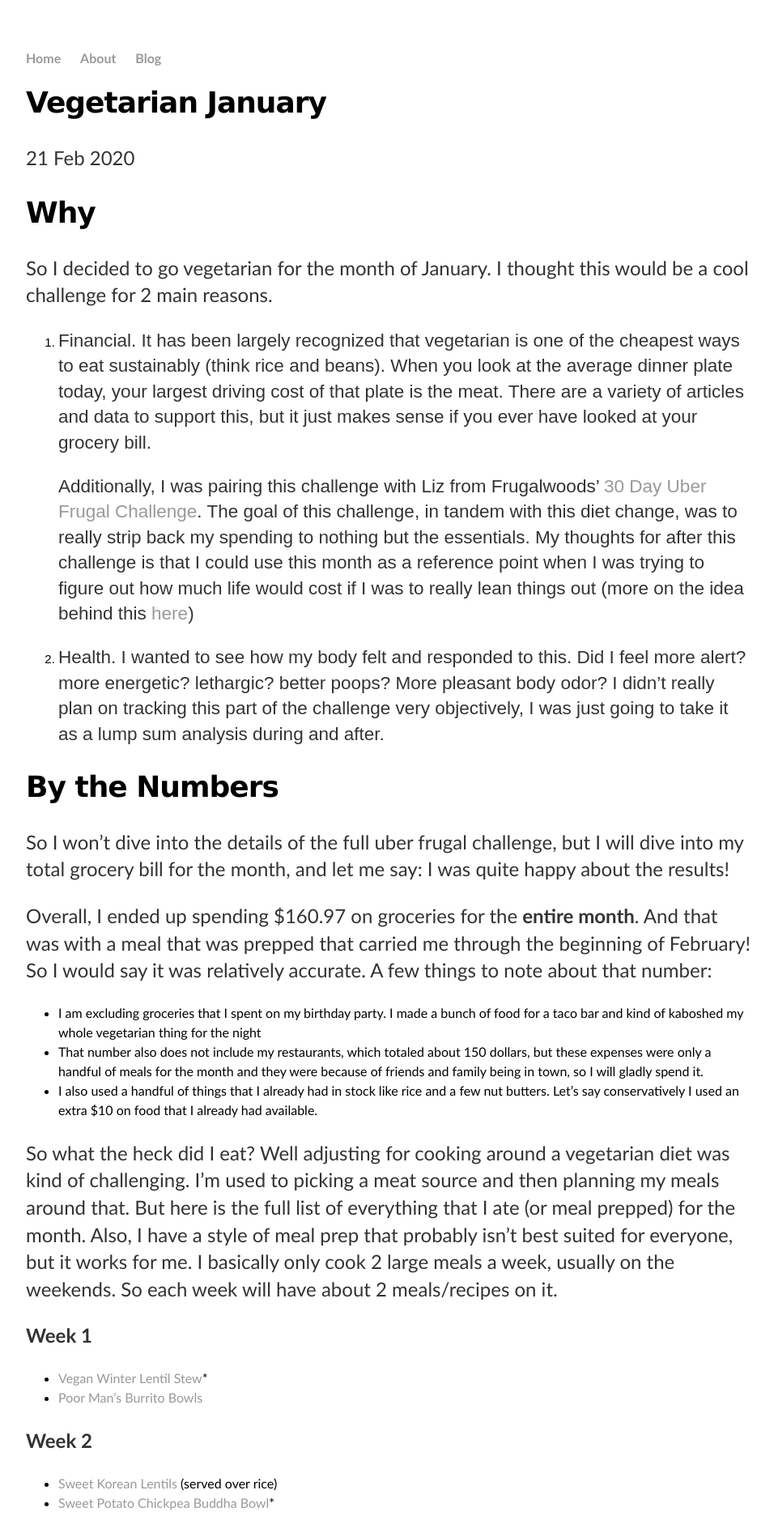
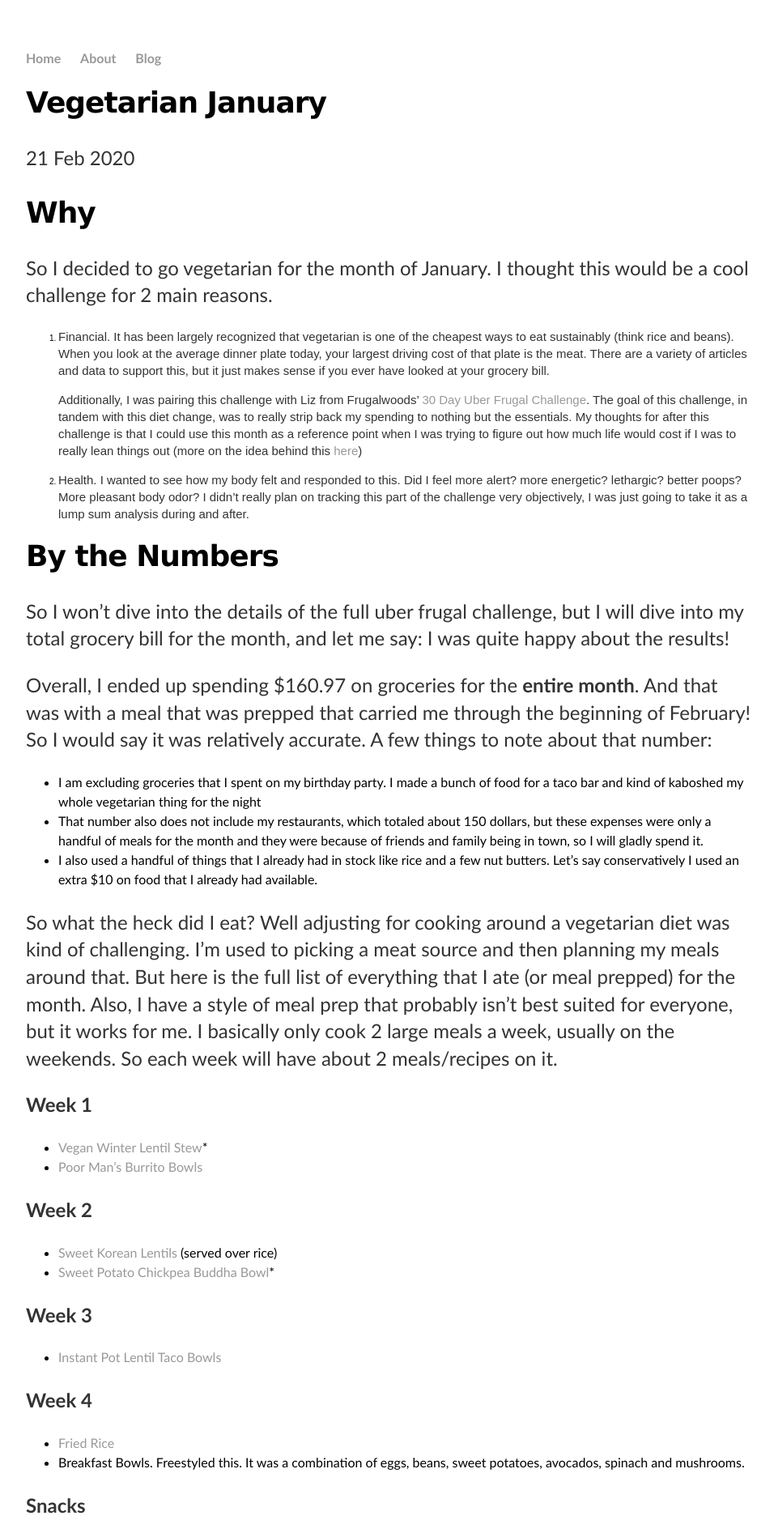
Before and after one commit to dalton-kuehl/dalton-kuehl.github.io, a Jekyll site: the page built from _posts/2020-02-21-vegan.md, in a window 1280 px wide. Shown: the top 1898 px of the page at 81% size, without its empty margins (160-1116 px from the left). Built offline with Jekyll 4.4.1, drawn with Linux system fonts in a browser that asks for light colours; comment, search, counter and statistics services are not loaded.

Commit message:
Update main.css

```diff
--- a/css/main.css
+++ b/css/main.css
@@ -76,7 +76,7 @@
 }
 ol.posts {
     margin: 20px auto 40px;
-    font-size: 2px;
+    font-size: 20px;
     font-family:'Myriad Pro', Calibri, Helvetica, Arial, sans-serif;
 }
 
@@ -85,5 +85,5 @@
     font-family:'Myriad Pro', Calibri, Helvetica, Arial, sans-serif;
 }
 ol {
-font:15px "Arial",san-serif;
+font:10px "Arial",san-serif;
 }
```
